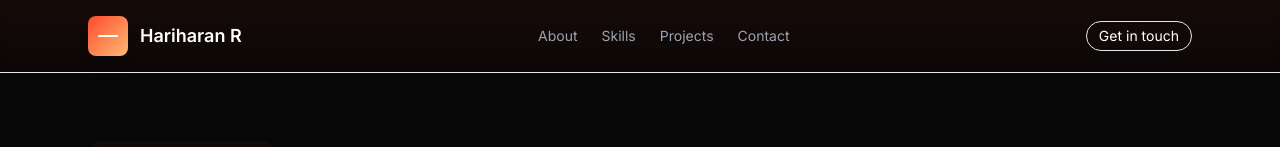
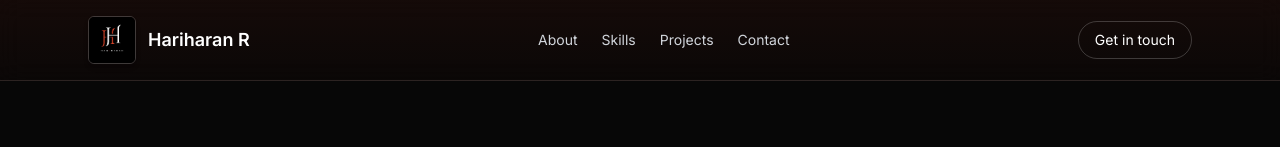
Before and after one commit to rvhariharan/hariharanr.github.io, a plain HTML site: page page/index.html in a window 1280 px wide. Shown: the top 147 px of the page. Drawn offline with nearby package versions, Linux system fonts and the light colour scheme.

Commit message:
Updated portfolio code

```diff
--- a/page/index.html
+++ b/page/index.html
@@ -75,27 +75,41 @@
   <div id="site" class="opacity-0 transition-opacity duration-500">
 
 <!-- Top nav -->
-    <header class="sticky top-0 z-40 edge-acrylic border-b border-white/6">
+<header class="sticky top-0 z-40 edge-acrylic border-b border-white/10 backdrop-blur-md">
   <div class="max-w-6xl mx-auto px-6 py-4 flex items-center justify-between">
+
+    <!-- Left: Logo + Name -->
     <div class="flex items-center gap-3">
-          <div class="w-10 h-10 rounded-lg flex items-center justify-center bg-gradient-to-br from-edgeOrange to-orange-300 shadow-lg">
-            <svg class="w-6 h-6" viewBox="0 0 24 24" fill="none"><path d="M3 12h18" stroke="white" stroke-width="2" stroke-linecap="round"/></svg>
+      <div>
+        <img
+          src="../assets/image/Hari_Name.jpg"
+          alt="Logo"
+          class="w-12 h-12 object-cover rounded-md border border-white/20 shadow-md"
+        >
       </div>
-          <div class="font-semibold text-lg">Hariharan R</div>
+      <div class="font-semibold text-lg text-white">Hariharan R</div>
     </div>
 
-        <nav class="hidden md:flex items-center gap-6 text-sm text-edgeMuted">
-          <a href="#about" class="hover:text-edgeOrange">About</a>
-          <a href="#skills" class="hover:text-white">Skills</a>
-          <a href="#projects" class="hover:text-white">Projects</a>
-          <a href="#contact" class="hover:text-white">Contact</a>
+    <!-- Middle: Navigation -->
+    <nav class="hidden md:flex items-center gap-6 text-sm text-gray-300">
+      <a href="#about" class="hover:text-orange-500 transition">About</a>
+      <a href="#skills" class="hover:text-white transition">Skills</a>
+      <a href="#projects" class="hover:text-white transition">Projects</a>
+      <a href="#contact" class="hover:text-white transition">Contact</a>
     </nav>
 
+    <!-- Right: Button -->
     <div class="flex items-center gap-3">
-          <a class="text-sm border border-white/6 px-3 py-1 rounded-full hover:bg-white/5" href="#contact">Get in touch</a>
+      <a
+        href="#contact"
+        class="text-sm border border-white/20 px-4 py-2 rounded-full hover:bg-orange-500 hover:text-white transition"
+      >
+        Get in touch
+      </a>
     </div>
   </div>
 </header>
+
 
     <!-- Hero -->
     <section class="min-h-[72vh] flex items-center">
@@ -272,10 +286,10 @@
           <p class="text-edgeMuted mt-2">Here are my conteact details; you can reach out to me through them.</p>
 
           <form id="contactForm" class="mt-6 grid sm:grid-cols-2 gap-4">
-            <input class="p-3 rounded bg-white/4 border border-white/6" placeholder="Your name" required />
-            <input class="p-3 rounded bg-white/4 border border-white/6" type="email" placeholder="Email" required />
-            <textarea class="p-3 rounded bg-white/4 border border-white/6 col-span-2" rows="4" placeholder="Message"></textarea>
-            <button class="col-span-2 px-5 py-3 rounded bg-edgeOrange text-black font-semibold">Send message</button>
+            <input class="p-3 rounded bg-white/4 border border-white/6 text-edgeOrange" placeholder="Your name" required />
+            <input class="p-3 rounded bg-white/4 border border-white/6 text-edgeOrange" type="email" placeholder="Email" required />
+            <textarea class="p-3 rounded bg-white/4 border border-white/6 col-span-2 text-edgeOrange" rows="4" placeholder="Message"></textarea>
+            <button class="col-span-2 px-5 py-3 rounded bg-edgeOrange text-black font-semibold hover:bg-orange-500">Send message</button>
           </form>
         </div>
 
```
Also changed, not shown: assets/image/Hari_Name.jpg (added). Lines whose indentation alone changed are shown as unchanged.
